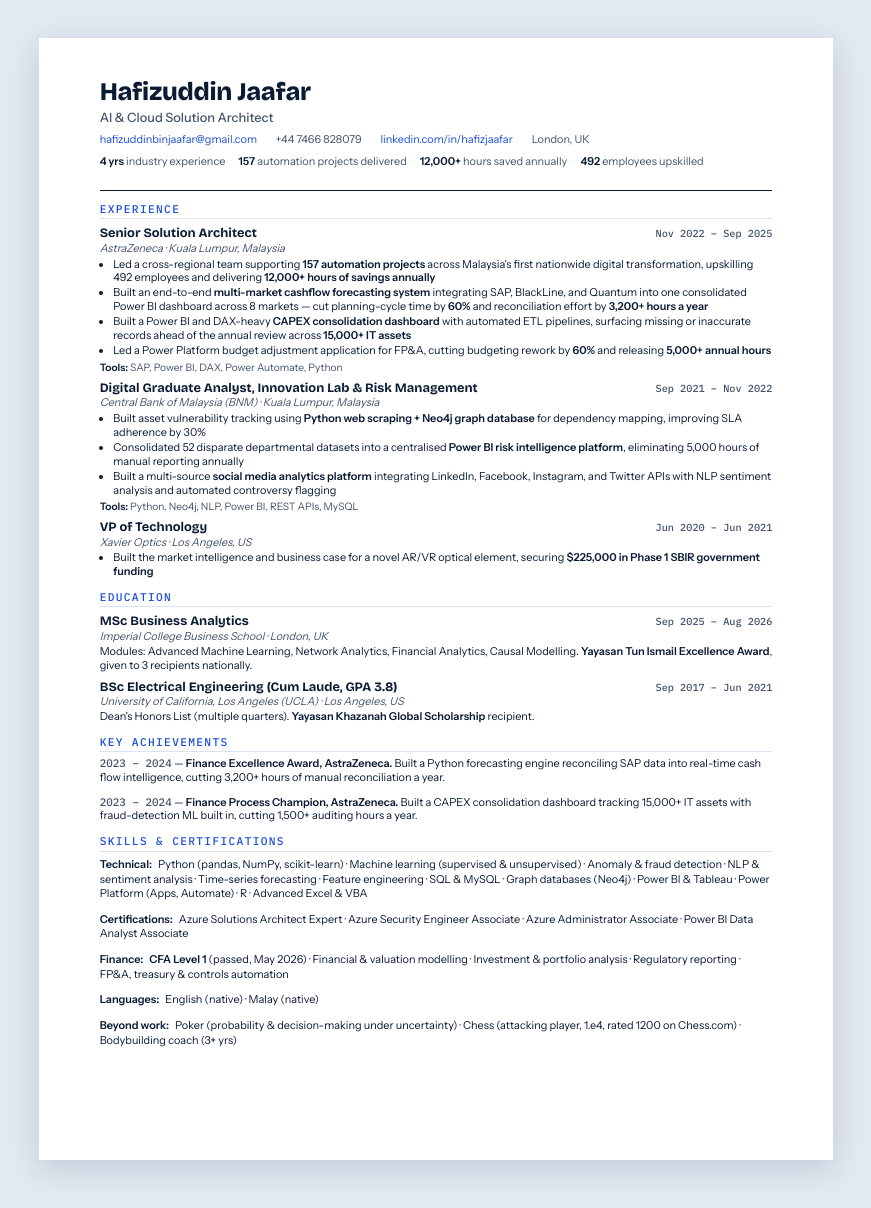
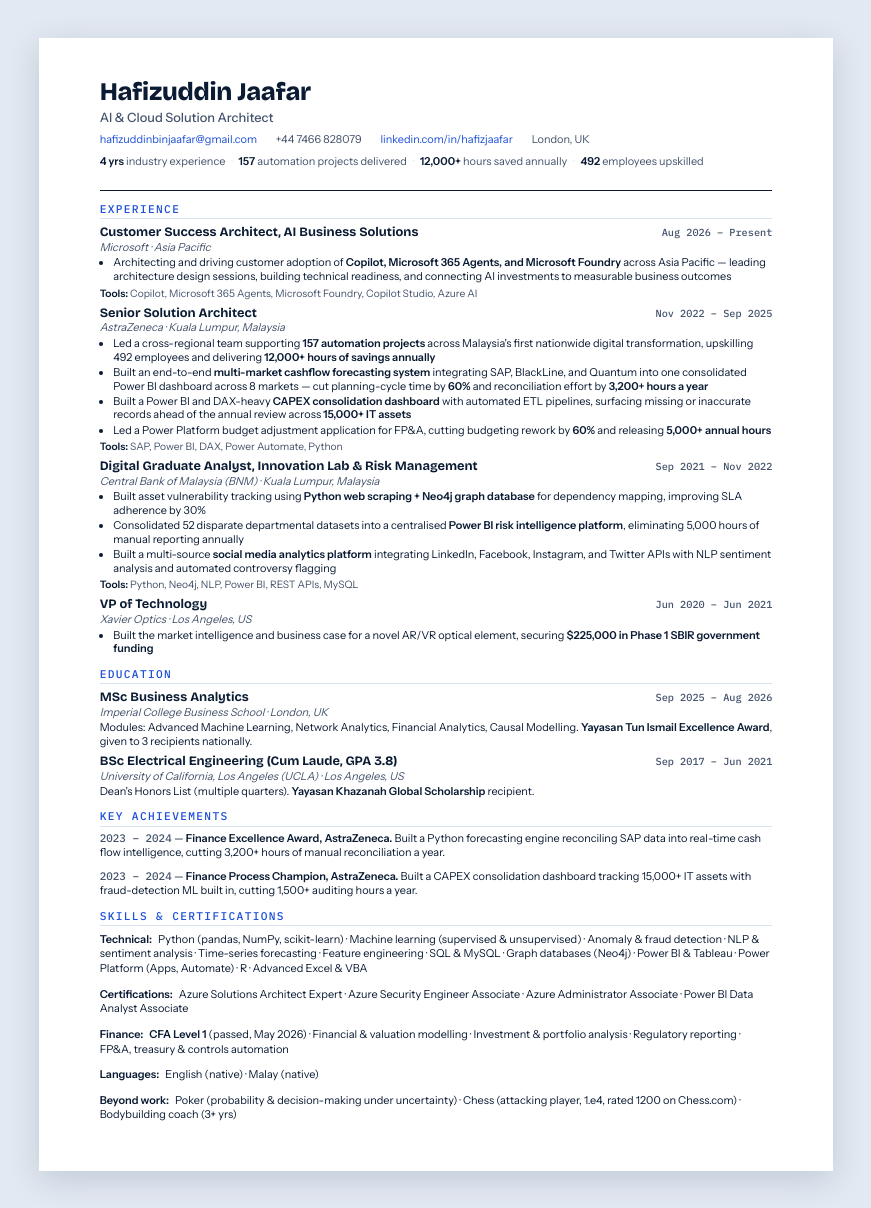
Before and after one commit to hafizaj/hafizaj.github.io, a Jekyll site: the page built from resume/index.html, in a window 1280 px wide. Shown: the whole page, without its empty margins (204-1075 px from the left). Built offline with Jekyll 4.4.1, drawn with Linux system fonts in a browser that asks for light colours.

Commit message:
Add Microsoft Customer Success Architect role
New current role added as the most recent Experience entry on both
the About page and the resume: Customer Success Architect, AI
Business Solutions at Microsoft (Asia Pacific), Aug 2026 - Present.
The role just started, so the description is scope-only (no invented
achievement metrics) — grounded in Microsoft's public description of
the Customer Success Architect / AI Business Solutions track (Copilot,
Microsoft 365 Agents, Microsoft Foundry; architecture design sessions,
technical readiness, connecting AI investment to business outcomes).

Role accent colors on the About page cascade down one position to
keep adjacent entries visually distinct. The resume now runs to two
pages with this addition (page 1 is fully packed with real content;
only one short line trails onto page 2) — acceptable per direction to
let it break across two pages rather than compress further.

Co-Authored-By: Claude Sonnet 5 <noreply@anthropic.com>

```diff
--- a/resume/index.html
+++ b/resume/index.html
@@ -63,7 +63,7 @@ title: "Hafizuddin Jaafar — Resume"
   }
 
   /* ── Roles / entries ──────────────────────────────────── */
-  .entry { margin-top: 1.6mm; }
+  .entry { margin-top: 1.3mm; }
   .entry .row1 { display: flex; justify-content: space-between; align-items: baseline; gap: 4mm; }
   .entry h3 { margin: 0; font-size: 9.6pt; font-weight: 700; }
   .entry .when { flex: none; font-size: 7.7pt; color: var(--slate); font-weight: 500; }
@@ -115,6 +115,15 @@ title: "Hafizuddin Jaafar — Resume"
 
   <section>
     <h2 class="section-title">Experience</h2>
+
+    <article class="entry">
+      <div class="row1"><h3 class="display">Customer Success Architect, AI Business Solutions</h3><span class="when mono">Aug 2026 – Present</span></div>
+      <p class="org">Microsoft · Asia Pacific</p>
+      <ul>
+        <li>Architecting and driving customer adoption of <strong>Copilot, Microsoft 365 Agents, and Microsoft Foundry</strong> across Asia Pacific — leading architecture design sessions, building technical readiness, and connecting AI investments to measurable business outcomes</li>
+      </ul>
+      <p class="tools"><strong>Tools:</strong> Copilot, Microsoft 365 Agents, Microsoft Foundry, Copilot Studio, Azure AI</p>
+    </article>
 
     <article class="entry">
       <div class="row1"><h3 class="display">Senior Solution Architect</h3><span class="when mono">Nov 2022 – Sep 2025</span></div>
```
Also changed, not shown: about/index.html (+22 -5 lines), 1 other file.
